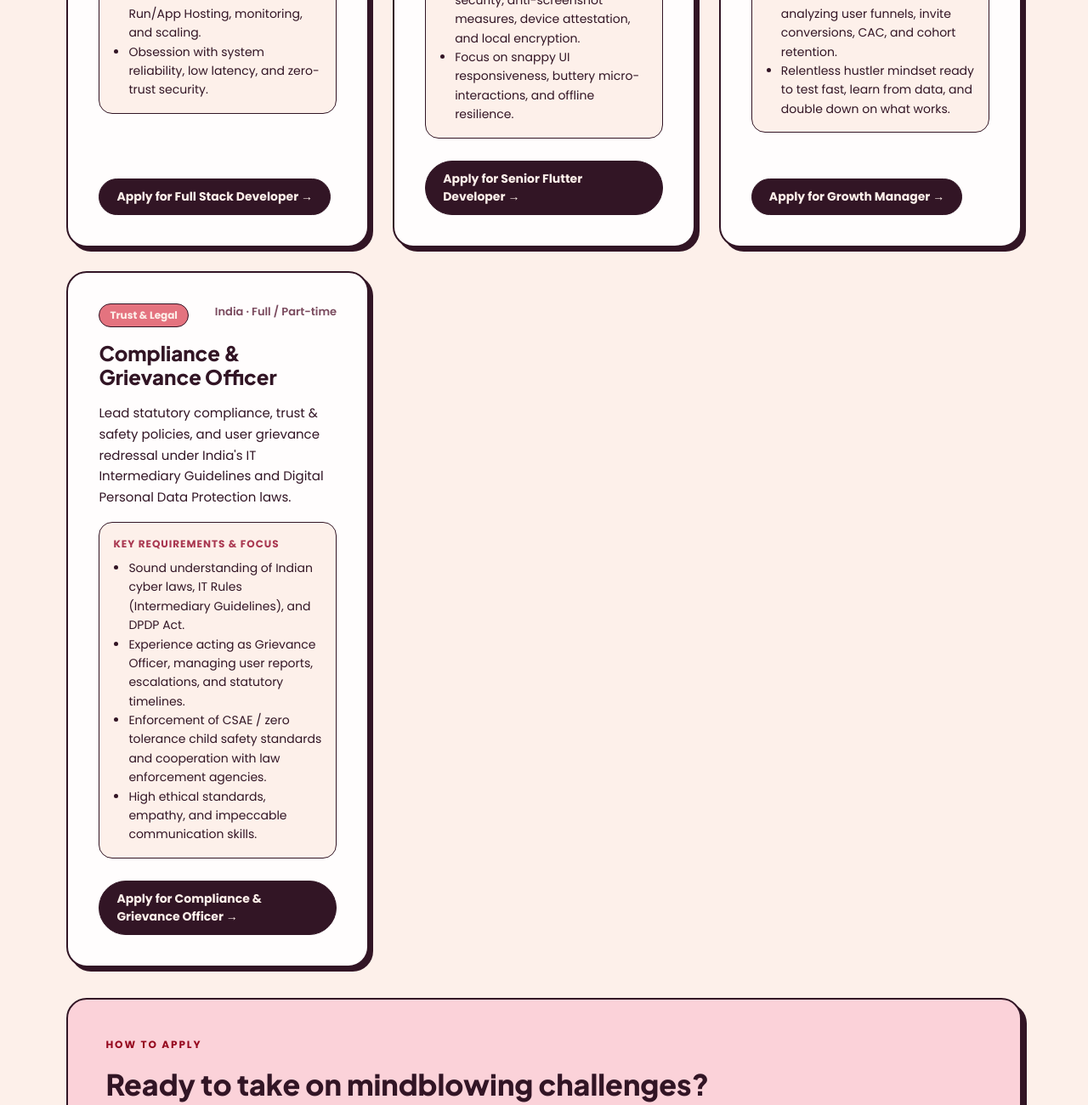
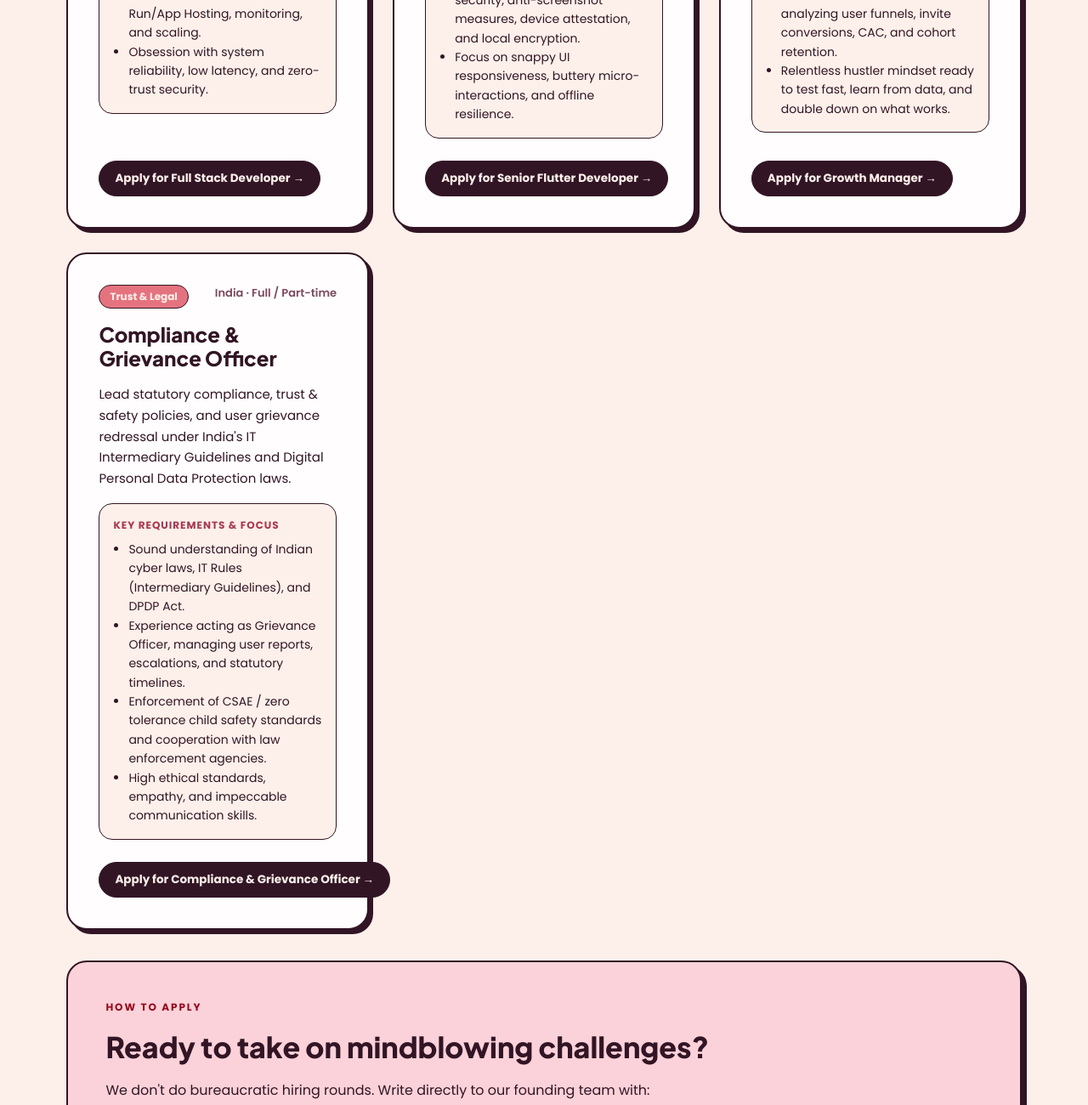
Before and after one commit to hallikedkarpraveen/blindly, a website: page careers.html in a window 1280 px wide. Shown: the part 1647-2947 px from the top of the page at 85% size. Drawn offline with Linux system fonts and the light colour scheme; no server answers; a web font is replaced by a local one.

Commit message:
Update Apply buttons to open mailto:career@blindly.date directly and prevent button text wrapping

```diff
--- a/careers.html
+++ b/careers.html
@@ -111,7 +111,7 @@ a:hover{color:#96091F;}
         Feeling like you are up for it? If you care about craftsmanship, high ownership, and solving hard engineering, growth, and trust problems, we would love to hear from you.
       </p>
       <div style="display:flex;flex-wrap:wrap;gap:12px;margin-top:6px;">
-        <a href="mailto:career@blindly.date?subject=I%27m%20up%20for%20the%20challenge%20-%20Blindly%20Careers" class="btn-pill" style="display:inline-flex;align-items:center;gap:8px;background:#321525;color:#FDF0EA;padding:12px 26px;border-radius:999px;border:2px solid #321525;box-shadow:3px 3px 0 #A93750;font-family:'Poppins',sans-serif;font-weight:700;font-size:15px;">Write to us at career@blindly.date ✉</a>
+        <a href="mailto:career@blindly.date" onclick="window.location.href='mailto:career@blindly.date';" class="btn-pill" style="display:inline-flex;align-items:center;gap:8px;background:#321525;color:#FDF0EA;padding:12px 26px;border-radius:999px;border:2px solid #321525;box-shadow:3px 3px 0 #A93750;font-family:'Poppins',sans-serif;font-weight:700;font-size:15px;">Write to us at career@blindly.date ✉</a>
         <a href="#open-roles" class="btn-pill" style="display:inline-flex;align-items:center;gap:8px;background:#FDF0EA;color:#321525;padding:12px 24px;border-radius:999px;border:2px solid #321525;box-shadow:3px 3px 0 #321525;font-family:'Poppins',sans-serif;font-weight:700;font-size:15px;">View open positions ↓</a>
       </div>
     </section>
@@ -147,7 +147,7 @@ a:hover{color:#96091F;}
           </ul>
         </div>
         <div style="margin-top:auto;padding-top:10px;">
-          <a href="mailto:career@blindly.date?subject=Application%20-%20Full%20Stack%20Developer" class="btn-pill" style="display:inline-flex;align-items:center;gap:8px;background:#321525;color:#FDF0EA;border:1.5px solid #321525;border-radius:999px;padding:10px 20px;font-family:'Poppins',sans-serif;font-size:14px;font-weight:700;">Apply for Full Stack Developer →</a>
+          <a href="mailto:career@blindly.date" onclick="window.location.href='mailto:career@blindly.date';" class="btn-pill" style="display:inline-flex;align-items:center;justify-content:center;gap:8px;background:#321525;color:#FDF0EA;border:1.5px solid #321525;border-radius:999px;padding:10px 18px;font-family:'Poppins',sans-serif;font-size:13.5px;font-weight:700;white-space:nowrap;">Apply for Full Stack Developer →</a>
         </div>
       </article>
 
@@ -173,7 +173,7 @@ a:hover{color:#96091F;}
           </ul>
         </div>
         <div style="margin-top:auto;padding-top:10px;">
-          <a href="mailto:career@blindly.date?subject=Application%20-%20Senior%20Flutter%20Developer" class="btn-pill" style="display:inline-flex;align-items:center;gap:8px;background:#321525;color:#FDF0EA;border:1.5px solid #321525;border-radius:999px;padding:10px 20px;font-family:'Poppins',sans-serif;font-size:14px;font-weight:700;">Apply for Senior Flutter Developer →</a>
+          <a href="mailto:career@blindly.date" onclick="window.location.href='mailto:career@blindly.date';" class="btn-pill" style="display:inline-flex;align-items:center;justify-content:center;gap:8px;background:#321525;color:#FDF0EA;border:1.5px solid #321525;border-radius:999px;padding:10px 18px;font-family:'Poppins',sans-serif;font-size:13.5px;font-weight:700;white-space:nowrap;">Apply for Senior Flutter Developer →</a>
         </div>
       </article>
 
@@ -199,7 +199,7 @@ a:hover{color:#96091F;}
           </ul>
         </div>
         <div style="margin-top:auto;padding-top:10px;">
-          <a href="mailto:career@blindly.date?subject=Application%20-%20Growth%20Manager" class="btn-pill" style="display:inline-flex;align-items:center;gap:8px;background:#321525;color:#FDF0EA;border:1.5px solid #321525;border-radius:999px;padding:10px 20px;font-family:'Poppins',sans-serif;font-size:14px;font-weight:700;">Apply for Growth Manager →</a>
+          <a href="mailto:career@blindly.date" onclick="window.location.href='mailto:career@blindly.date';" class="btn-pill" style="display:inline-flex;align-items:center;justify-content:center;gap:8px;background:#321525;color:#FDF0EA;border:1.5px solid #321525;border-radius:999px;padding:10px 18px;font-family:'Poppins',sans-serif;font-size:13.5px;font-weight:700;white-space:nowrap;">Apply for Growth Manager →</a>
         </div>
       </article>
 
@@ -225,7 +225,7 @@ a:hover{color:#96091F;}
           </ul>
         </div>
         <div style="margin-top:auto;padding-top:10px;">
-          <a href="mailto:career@blindly.date?subject=Application%20-%20Compliance%20and%20Grievance%20Officer" class="btn-pill" style="display:inline-flex;align-items:center;gap:8px;background:#321525;color:#FDF0EA;border:1.5px solid #321525;border-radius:999px;padding:10px 20px;font-family:'Poppins',sans-serif;font-size:14px;font-weight:700;">Apply for Compliance &amp; Grievance Officer →</a>
+          <a href="mailto:career@blindly.date" onclick="window.location.href='mailto:career@blindly.date';" class="btn-pill" style="display:inline-flex;align-items:center;justify-content:center;gap:8px;background:#321525;color:#FDF0EA;border:1.5px solid #321525;border-radius:999px;padding:10px 18px;font-family:'Poppins',sans-serif;font-size:13.5px;font-weight:700;white-space:nowrap;">Apply for Compliance &amp; Grievance Officer →</a>
         </div>
       </article>
 
@@ -250,7 +250,7 @@ a:hover{color:#96091F;}
           <span style="display:block;font-family:'Poppins',sans-serif;font-size:12px;font-weight:600;color:#7A4A5E;text-transform:uppercase;">Official Careers Email</span>
           <a href="mailto:career@blindly.date" style="font-family:'Poppins',sans-serif;font-weight:700;font-size:clamp(18px,2.5vw,24px);color:#96091F;">career@blindly.date</a>
         </div>
-        <a href="mailto:career@blindly.date" class="btn-pill" style="display:inline-flex;align-items:center;gap:8px;background:#321525;color:#FDF0EA;padding:12px 24px;border-radius:999px;border:1.5px solid #321525;box-shadow:3px 3px 0 #96091F;font-family:'Poppins',sans-serif;font-weight:700;font-size:15px;">Send email to career@blindly.date ✉</a>
+        <a href="mailto:career@blindly.date" onclick="window.location.href='mailto:career@blindly.date';" class="btn-pill" style="display:inline-flex;align-items:center;gap:8px;background:#321525;color:#FDF0EA;padding:12px 24px;border-radius:999px;border:1.5px solid #321525;box-shadow:3px 3px 0 #96091F;font-family:'Poppins',sans-serif;font-weight:700;font-size:15px;">Send email to career@blindly.date ✉</a>
       </div>
     </section>
 
```
